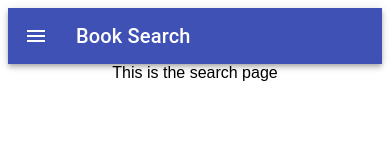
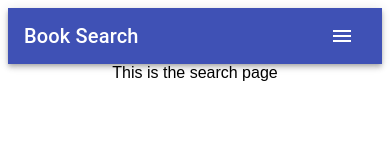
Before and after one commit to korynelson/bookSearch, a React (Create React App) app in the folder client/: page / in a window 390 px wide. Shown: the top 160 px of the page. Built offline with nearby package versions, Linux system fonts and the light colour scheme.

Commit message:
added onclick methods for all buttons as well as layout break for mobile to add menu dropdown

```diff
--- a/client/src/components/ButtonAppBar/index.js
+++ b/client/src/components/ButtonAppBar/index.js
@@ -1,5 +1,5 @@
 import React from 'react';
-import { makeStyles } from '@material-ui/core/styles';
+import { makeStyles, useTheme } from '@material-ui/core/styles';
 import AppBar from '@material-ui/core/AppBar';
 import Toolbar from '@material-ui/core/Toolbar';
 import Typography from '@material-ui/core/Typography';
@@ -7,17 +7,28 @@ import IconButton from '@material-ui/core/IconButton';
 import MenuIcon from '@material-ui/icons/Menu';
 import MenuItem from '@material-ui/core/MenuItem';
 import Menu from '@material-ui/core/Menu';
+import Button from '@material-ui/core/Button';
 import { withRouter} from 'react-router-dom';
+import useMediaQuery from '@material-ui/core/useMediaQuery';
+
 
 const useStyles = makeStyles((theme) => ({
   root: {
+  },
+  menuButton: {
+  },
+  title: {
+    display: "flex",
     flexGrow: 1,
   },
-  menuButton: {
-    marginRight: theme.spacing(2),
+  headerOptions: {
+    display: "flex",
+    flex: 1,
+    justifyContent: "space-evenly"
   },
-  title: {
-  },
+  buttons: {
+    justifyContent: "space-evenly"
+  }
 }));
 
 const MenuAppBar = (props) => {
@@ -25,6 +36,9 @@ const MenuAppBar = (props) => {
   const classes = useStyles();
   const [anchorEl, setAnchorEl] = React.useState(null);
   const open = Boolean(anchorEl);
+  const theme = useTheme();
+  const isMobile = useMediaQuery(theme.breakpoints.down("xs"));
+  console.log(isMobile)
 
   const handleMenu = (event) => {
     setAnchorEl(event.currentTarget);
@@ -39,17 +53,20 @@ const MenuAppBar = (props) => {
     <div className={classes.root}>
       <AppBar position="static">
         <Toolbar>
-          <IconButton edge="start" className={classes.menuButton} color="inherit" aria-label="menu">
-            <MenuIcon
-              onClick={handleMenu}
-              aria-label="account of current user"
-              aria-controls="menu-appbar"
-              aria-haspopup="true"
-              onClick={handleMenu}
-              color="inherit"
-            />
+          <Typography variant="h6" className={classes.title}>
+            Book Search
+          </Typography>
+            { isMobile ? (
+            <>
+          <IconButton
+            edge="start"
+            className={classes.menuButton}
+            color="inherit"
+            aria-label="menu"
+            onClick={handleMenu}
+            >
+            <MenuIcon/>
           </IconButton>
-          <div>
               <Menu
                 id="menu-appbar"
                 anchorEl={anchorEl}
@@ -68,10 +85,13 @@ const MenuAppBar = (props) => {
                 <MenuItem onClick={() => handleClick('/')}>Search</MenuItem>
                 <MenuItem onClick={() => handleClick('/savedbooks')}>Saved Books</MenuItem>
               </Menu>
+            </>
+          ) : (
+            <div className={classes.headerOptions}>
+              <Button size="small" variant="outlined" onClick={() => handleClick('/')}>Search</Button>
+              <Button size="small" variant="outlined" onClick={() => handleClick('/savedbooks')}>Saved Books</Button>
             </div>
-          <Typography variant="h6" className={classes.title}>
-            Book Search
-          </Typography>
+          )}
         </Toolbar>
       </AppBar>
     </div>
```
